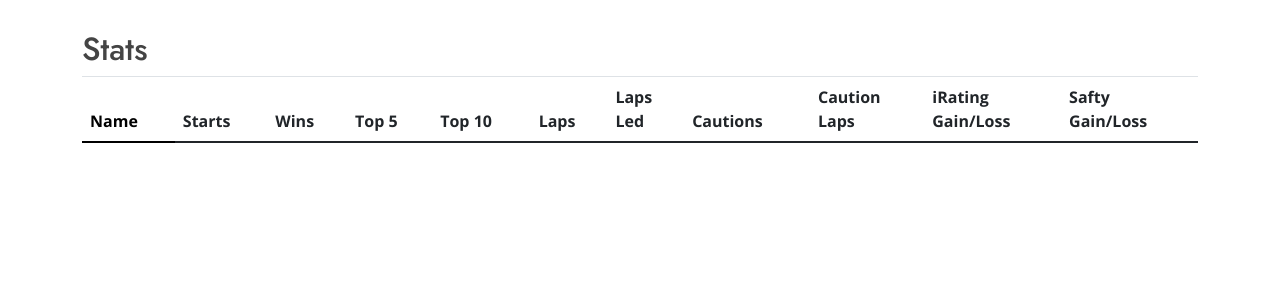
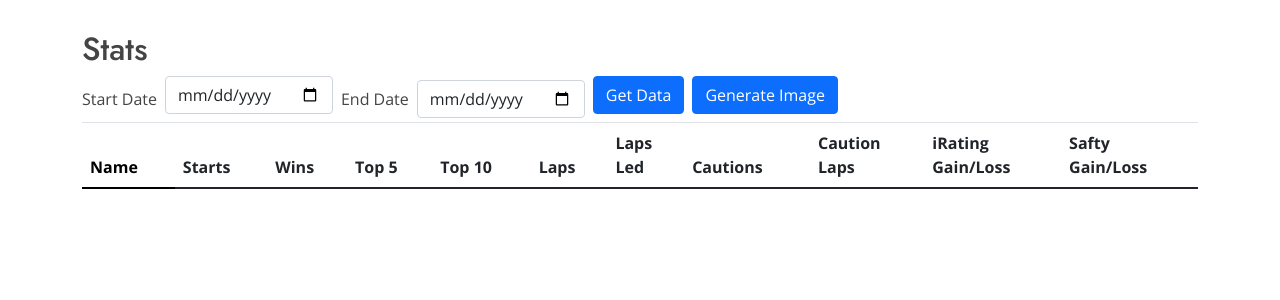
Before and after one commit to mathgenius1991712/iRacing, a Django app: template iRacingMonitor/templates/mainapp/pages/stats.html in a window 1280 px wide. Shown: the part 70-370 px from the top of the page. Run offline with Django 4.2, Linux system fonts and the light colour scheme; the template is opened without the code that fills it, so the values that code supplies are empty; some libraries are stand-ins or nearby versions.

Commit message:
small bug fix

```diff
--- a/iRacingMonitor/templates/mainapp/pages/stats.html
+++ b/iRacingMonitor/templates/mainapp/pages/stats.html
@@ -29,7 +29,18 @@
         <h2>Stats</h2>
       </div>
     </div>
+    <form class="form-inline" action="{% url 'stats' %}" method="POST">
+      {% csrf_token %}
+      <label class="mr-2" for="start_date">Start Date</label>
+      <input type="date" class="form-control mb-2 mr-sm-2" id="start_date"  name="start_date" value="{{start_date}}">
 
+      <label class="mr-2" for="end_date">End Date</label>
+      <input type="date" class="form-control mr-2" id="end_date" placeholder="Username" name="end_date" value="{{end_date}}" >
+
+
+      <button type="submit" class="btn btn-primary mb-2 mr-2">Get Data</button>
+      <button type="button" class="btn btn-primary mb-2 mr-2" href="{% url 'export_stats'%}">Generate Image</button>
+    </form>
     <table class="table table-hover">
       <thead>
         <tr>
```
